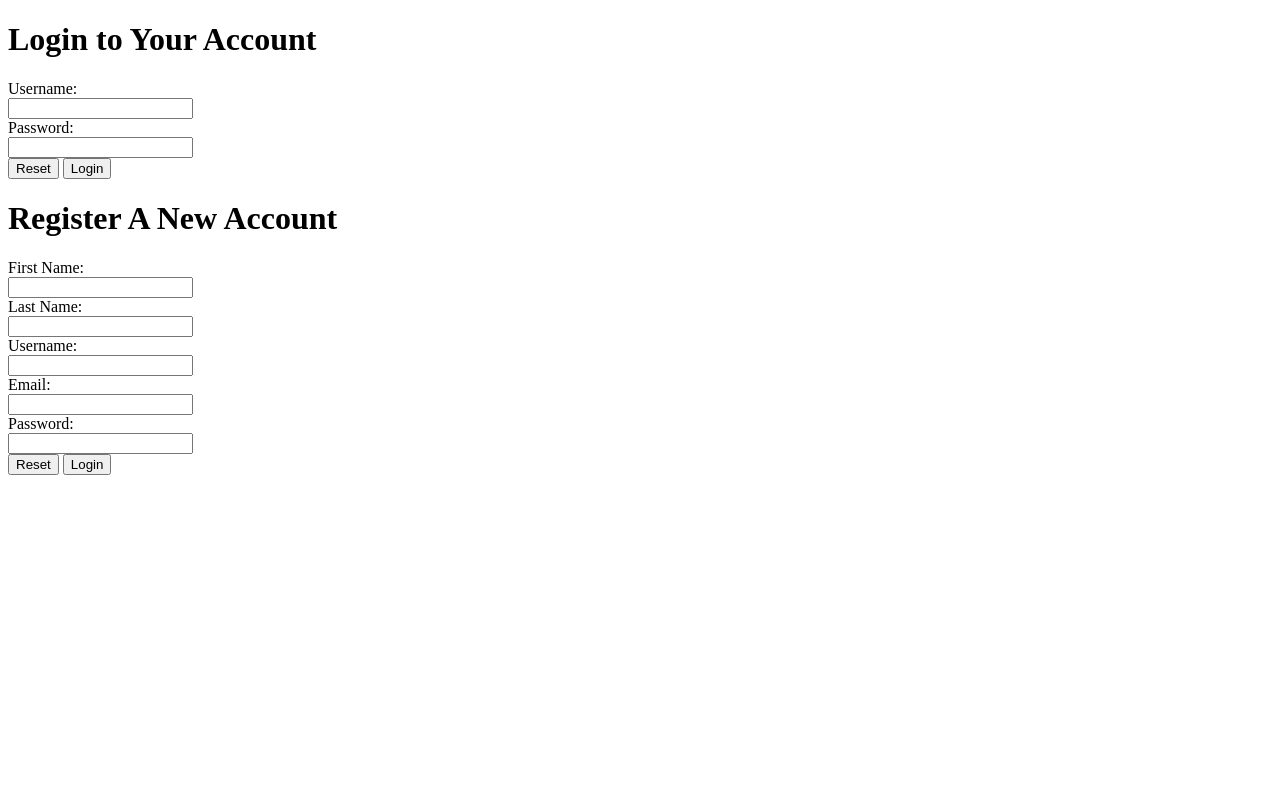
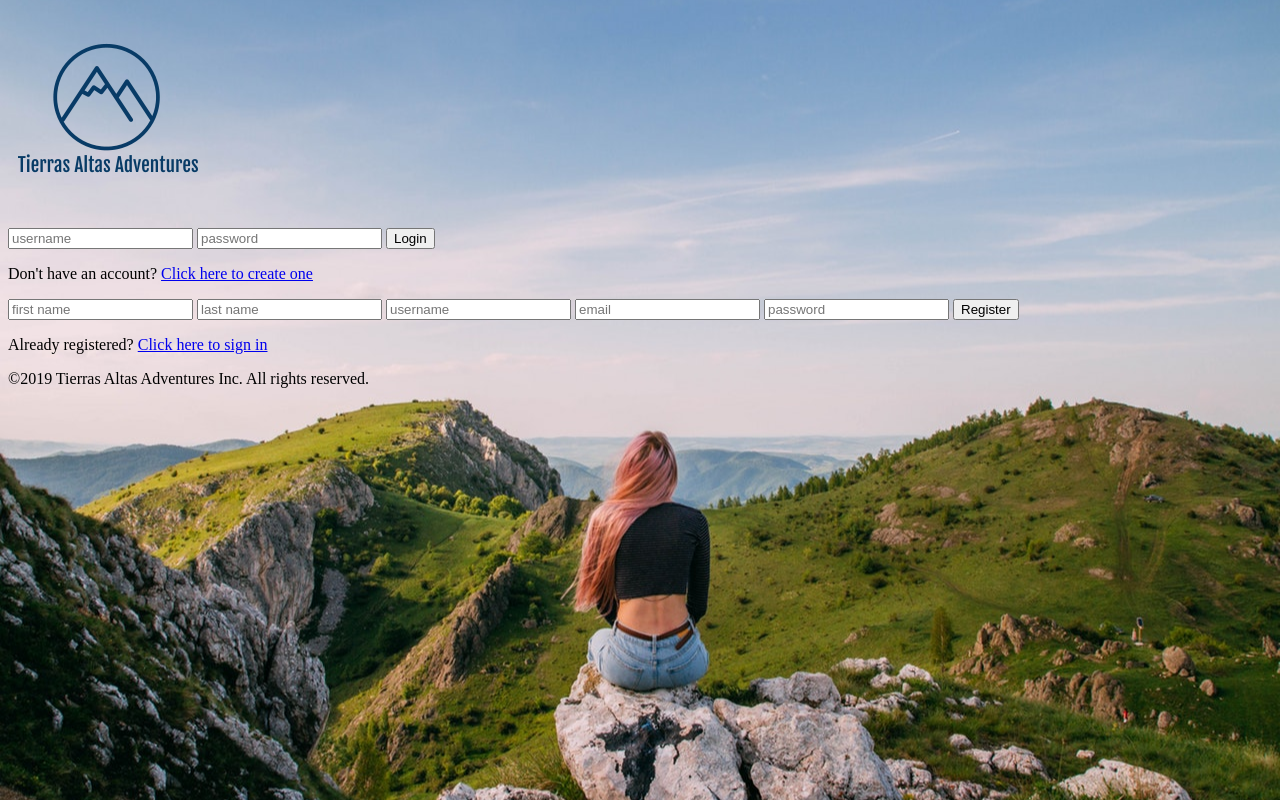
Before and after one commit to bwitka/htmlGenerator-winter2019, a website: page client/index.html in a window 1280 px wide. Drawn offline with nearby package versions, Linux system fonts and the light colour scheme.

```diff
--- /dev/null
+++ b/client/css/styles.css
@@ -0,0 +1,18 @@
+/* codepen link for styling inspiration:
+https://codepen.io/colorlib/pen/rxddKy
+*/
+
+/* FONTS: */
+
+/* COLOR PALETTE: */
+
+/********** GLOBAL STYLES **********/
+body {
+  /* landing page background image: */
+  background: url(../images/background_image.jpg);
+  background-position: center center;
+  background-repeat: no-repeat;
+  background-attachment: fixed;
+  background-size: cover;
+  background-color: #464646;
+}
--- a/client/index.html
+++ b/client/index.html
@@ -1,4 +1,7 @@
 <!-- NOTE: (12/6/19) code was working (outputting password hash), then I copied and pasted in Eduardo's code. Now output is an empty array. -->
+
+<!-- website link for front end design:
+https://colorlib.com/wp/template/creative-login-form/ -->
 
 <!DOCTYPE html>
 <html lang="en">
@@ -6,8 +9,19 @@
     <meta charset="UTF-8" />
     <meta name="viewport" content="width=device-width, initial-scale=1.0" />
     <meta http-equiv="X-UA-Compatible" content="ie=edge" />
-    <title>Welcome to the htmlGenerator App!</title>
-
+    <title>Tierras Altas Adventures | Welcome</title>
+    <!-- FAVICON -->
+    <link
+      rel="shortcut icon"
+      href="images/site_favicon.ico"
+      type="image/x-icon"
+    />
+    <link rel="stylesheet" type="text/css" href="css/styles.css" />
+    <!-- FONT AWESOME -->
+    <link
+      rel="stylesheet"
+      href="https://cdnjs.cloudflare.com/ajax/libs/font-awesome/5.11.2/css/fontawesome.min.css"
+    />
     <script
       src="https://code.jquery.com/jquery-3.4.1.min.js"
       integrity="sha256-CSXorXvZcTkaix6Yvo6HppcZGetbYMGWSFlBw8HfCJo="
@@ -27,74 +41,70 @@
     ></script>
   </head>
   <body>
-    <h1>Login to Your Account</h1>
-    <p id="error"></p>
-    <form id="login">
-      <label for="username">Username:</label><br />
-      <input type="text" id="username" name="username" /><br />
-      <label for="password">Password:</label><br />
-      <input type="password" id="password" name="password" /><br />
-    </form>
+    <div class="login-page">
+      <header>
+        <img src="images/website_logo-2.png" alt="website logo" />
+      </header>
+      <main>
+        <div class="form">
+          <!--LOGIN FORM-->
+          <form id="login-form">
+            <p id="login-message"></p>
+            <input
+              type="text"
+              id="username"
+              name="username"
+              placeholder="username"
+            />
+            <input
+              type="password"
+              id="password"
+              name="password"
+              placeholder="password"
+            />
+            <button id="submitLogin">Login</button>
+            <p class="message">
+              Don't have an account? <a href="#">Click here to create one</a>
+            </p>
+          </form>
 
-    <input type="reset" form="login" />
-    <button id="submitLogin">Login</button>
-
-    <h1>Register A New Account</h1>
-    <p id="register-error"></p>
-    <form id="register">
-      <label for="fname">First Name:</label><br />
-      <input type="text" id="fname" name="fname" /><br />
-      <label for="lname">Last Name:</label><br />
-      <input type="text" id="lname" name="lname" /><br />
-      <label for="username-register">Username:</label><br />
-      <input type="text" id="username-register" name="username" /><br />
-      <label for="email">Email:</label><br />
-      <input type="email" id="email" name="email" /><br />
-      <label for="password-register">Password:</label><br />
-      <input type="password" id="password-register" name="password" /><br />
-    </form>
-
-    <input type="reset" form="register" />
-    <button id="submitRegister">Login</button>
-
-    <script>
-      $(document).ready(() => {
-        //console.log( ( CryptoJS.MD5("hello") ).toString() );
-        $("#submitLogin").click(() => {
-          let username = $("#username").val();
-          let password = $("#password").val();
-
-          if (username === "" || username === " ") {
-            $("#error").text("Please type in a username!");
-          }
-          if (password === "" || password === " ") {
-            $("#error").text("Please type in a password!");
-          }
-          // Structure of login package
-          const loginData = {
-            type: "login",
-            username: username,
-            password: CryptoJS.MD5(password).toString()
-          };
-          console.log(loginData.password);
-          $.post("http://localhost:3000/login", loginData, data => {
-            console.log("The server has responded!");
-          });
-        });
-        $("#submitRegister").click(() => {
-          const registerData = {
-            type: "registration",
-            fname: $("#fname").val(),
-            lname: $("#lname").val(),
-            username: $("#username-register").val(),
-            email: $("#email").val(),
-            password: CryptoJS.MD5($("#password-register").val()).toString()
-          };
-          $.post("/login", registerData, data => {
-            console.log("The server has responded");
-          });
-        });
-      });
-    </script>
+          <!--REGISTRATION FORM-->
+          <form id="register-form">
+            <p id="register-message"></p>
+            <input
+              type="text"
+              id="fname"
+              name="fname"
+              placeholder="first name"
+            />
+            <input
+              type="text"
+              id="lname"
+              name="lname"
+              placeholder="last name"
+            />
+            <input
+              type="text"
+              id="username-register"
+              name="username"
+              placeholder="username"
+            />
+            <input type="email" id="email" name="email" placeholder="email" />
+            <input
+              type="password"
+              id="password-register"
+              name="password"
+              placeholder="password"
+            />
+            <button id="submitRegister">Register</button>
+            <p>Already registered? <a href="#">Click here to sign in</a></p>
+          </form>
+        </div>
+      </main>
+      <footer>
+        <p>&copy;2019 Tierras Altas Adventures Inc. All rights reserved.</p>
+      </footer>
+    </div>
+    <script src="js/scripts.js"></script>
   </body>
 </html>
--- /dev/null
+++ b/client/js/scripts.js
@@ -0,0 +1,56 @@
+$(document).ready(() => {
+  //console.log( ( CryptoJS.MD5("hello") ).toString() );
+  $("#submitLogin").click(() => {
+    let username = $("#username").val();
+    let password = $("#password").val();
+
+    if (username === "" || username === " ") {
+      $("#error").text("Please type in a username!");
+    }
+    if (password === "" || password === " ") {
+      $("#error").text("Please type in a password!");
+    }
+    // Structure of login package
+    const loginData = {
+      type: "login",
+      username: username,
+      password: CryptoJS.MD5(password).toString()
+    };
+    console.log(loginData.password);
+    $.post("http://localhost:3000/login", loginData, data => {
+      if (data.success === 0) {
+        $("#login-message").text("You have successfully logged in!");
+        setInterval(() => {
+          window.location.href = "http://localhost:3000/profile.html";
+        }, 1000);
+      } else if (data.success === 1) {
+        $("#login-message").text(
+          "Sorry, wrong username or password! Try Again."
+        );
+      }
+    });
+  });
+  $("#submitRegister").click(() => {
+    const registerData = {
+      type: "registration",
+      fname: $("#fname").val(),
+      lname: $("#lname").val(),
+      username: $("#username-register").val(),
+      email: $("#email").val(),
+      password: CryptoJS.MD5($("#password-register").val()).toString()
+    };
+    $.post("/login", registerData, data => {
+      if (data.success === 2) {
+        $("#register-message").text(
+          "You have successfully registered an account! Log in today!"
+        );
+      } else if (data.success === 3) {
+        $("#register-message").text("Sorry, username already taken!");
+      } else if (data.success === 4) {
+        $("#register-message").text(
+          "Sorry, something went wrong! Try again later."
+        );
+      }
+    });
+  });
+});
```
Also changed, not shown: index.js (+5 -7 lines), model.js (+3 -9 lines).
